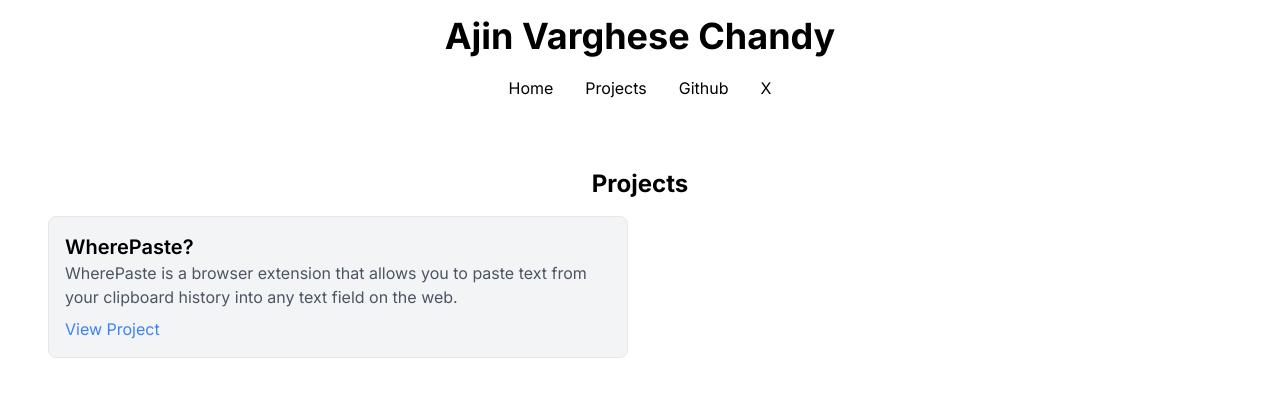
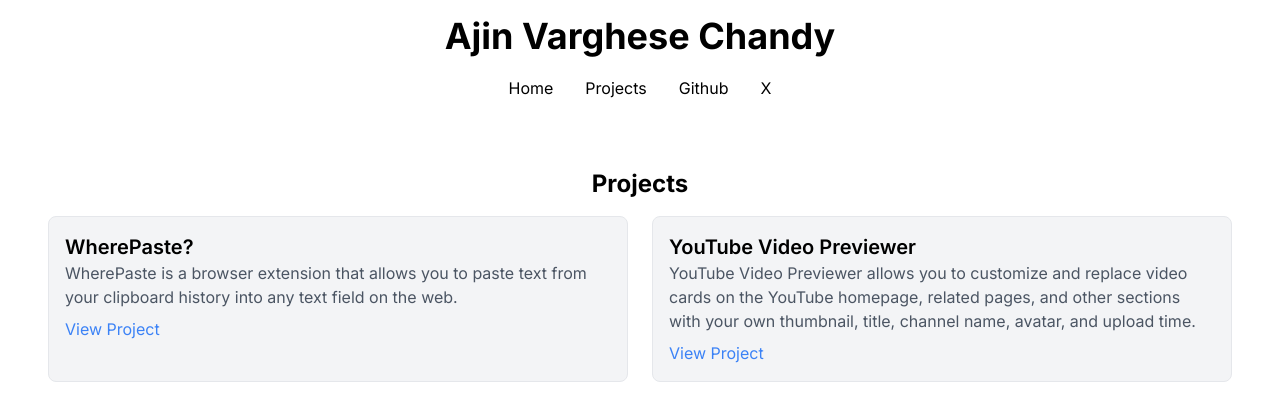
Before and after one commit to aajinn/0Ared, a Next.js app: page /projects in a window 1280 px wide. Shown: the top 420 px of the page. Built offline with nearby package versions, Linux system fonts and the light colour scheme.

Commit message:
added  "youtube-video-previwer

```diff
--- a/app/projects/[projectName]/page.tsx
+++ b/app/projects/[projectName]/page.tsx
@@ -8,6 +8,7 @@
 }: {
   params: { projectName: string };
 }) {
+  console.log(params.projectName);
   const project = projects.find((p) => p.slug === params.projectName);
   console.log(project);
   if (!project) {
--- a/app/projects/projects.ts
+++ b/app/projects/projects.ts
@@ -5,6 +5,13 @@
     link: "/projects/where-paste",
     slug: "where-paste", // Added slug
     markdownPath: "/projects/projects-data/where-paste.md",
+  },
+  {
+    name: "YouTube Video Previewer",
+    description: "YouTube Video Previewer allows you to customize and replace video cards on the YouTube homepage, related pages, and other sections with your own thumbnail, title, channel name, avatar, and upload time.",
+    link: "/projects/youtube-video-previwer",
+    slug: "youtube-video-previwer", // Added slug
+    markdownPath: "/projects/projects-data/youtube-video-previwer.md",
   }
   // Add more projects here
 ];
```
Also changed, not shown: app/projects/projects-data/youtube-video-previwer.md (added, +14 -0 lines).
